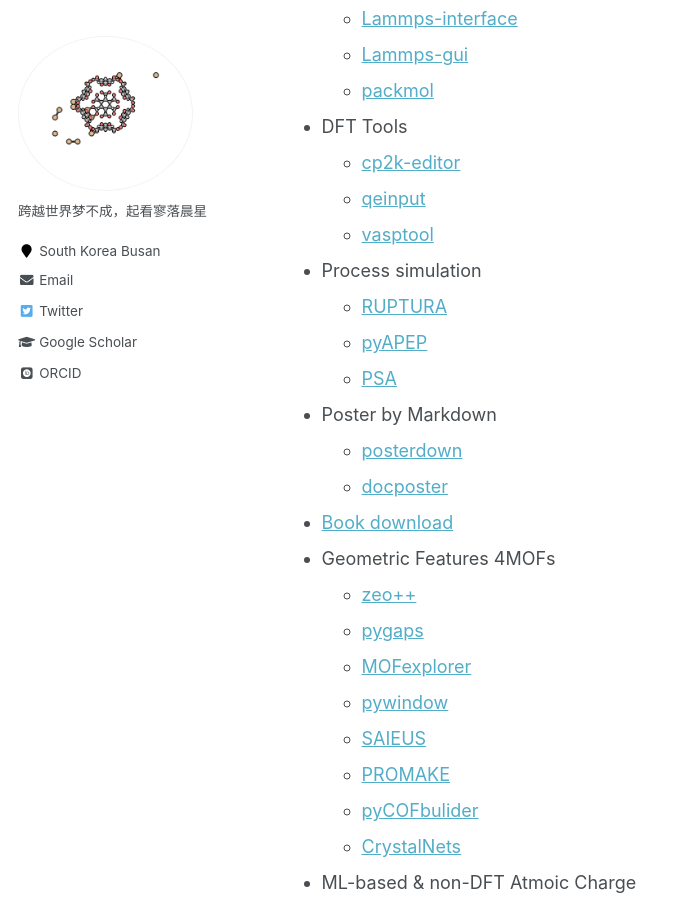
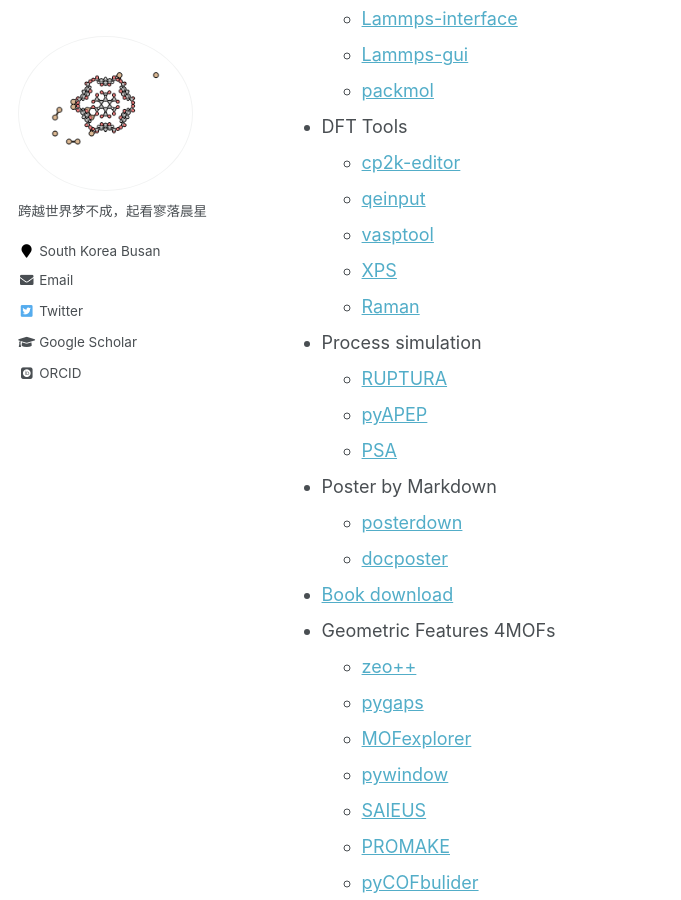
Before and after one commit to sxm13/ZGBshenxiaomoCV.github.io, a Jekyll site: the page built from _pages/markdown.md, in a window 1280 px wide and 900 px high, scrolled down 373 px. Shown: the whole window, without its empty margins (0-681 px from the left). Built offline with Jekyll 4.4.1, drawn with Linux system fonts in a browser that asks for light colours; some web fonts are replaced.

Commit message:
Update markdown.md

```diff
--- a/_pages/markdown.md
+++ b/_pages/markdown.md
@@ -19,6 +19,8 @@ redirect_from:
   * [cp2k-editor](https://github.com/avishart/CP2K_Editor/)
   * [qeinput](https://www.materialscloud.org/work/tools/qeinputgenerator)
   * [vasptool](https://theory.cm.utexas.edu/vtsttools/index.html)
+  * [XPS](https://galore.readthedocs.io/en/latest/readme.html#documentation)
+  * [Raman](https://github.com/raman-sc/VASP)
 * Process simulation
   * [RUPTURA](https://github.com/iRASPA/RUPTURA)
   * [pyAPEP](https://sebygaa.github.io/pyAPEP/build/html/index.html)
```
